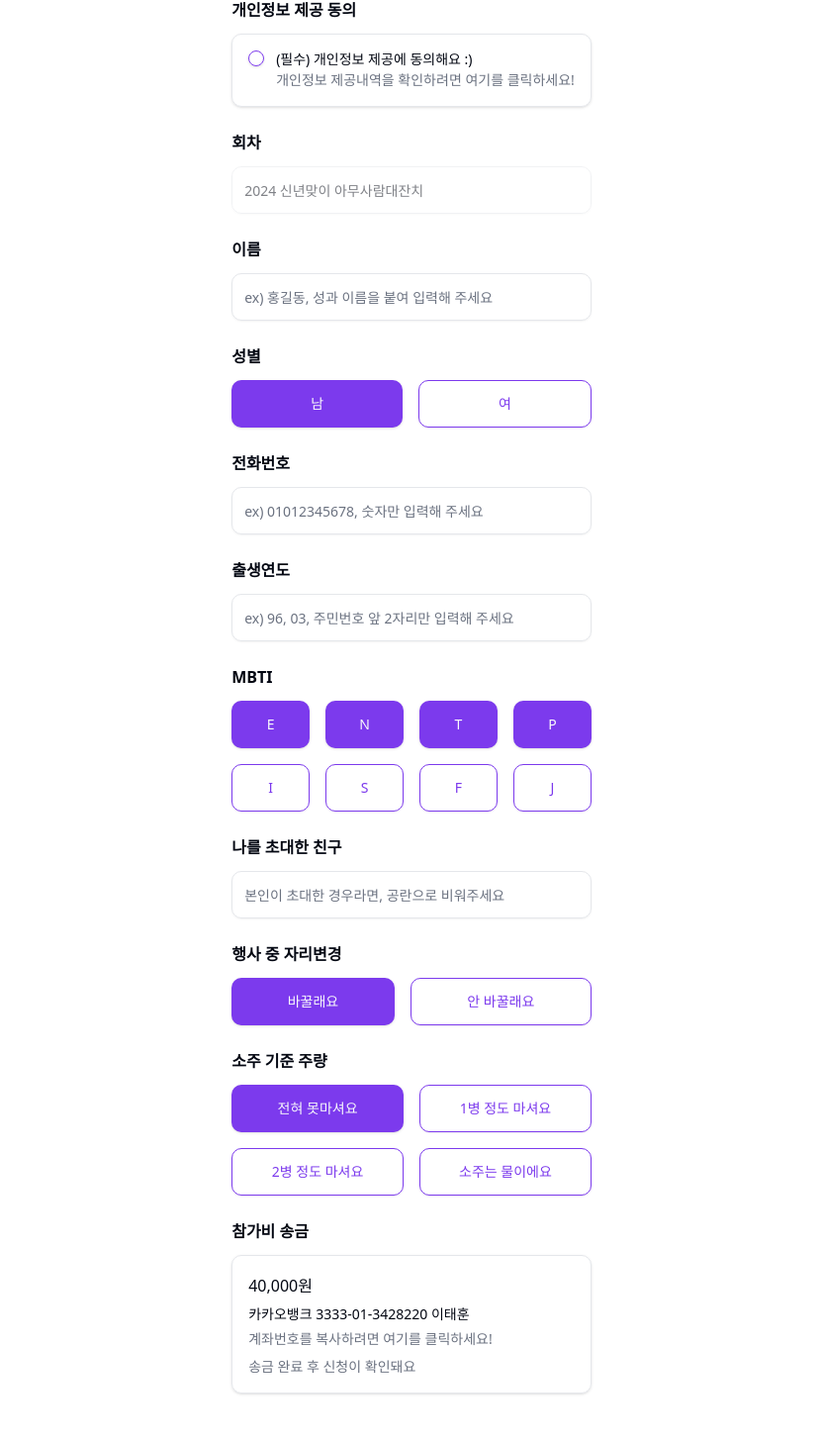
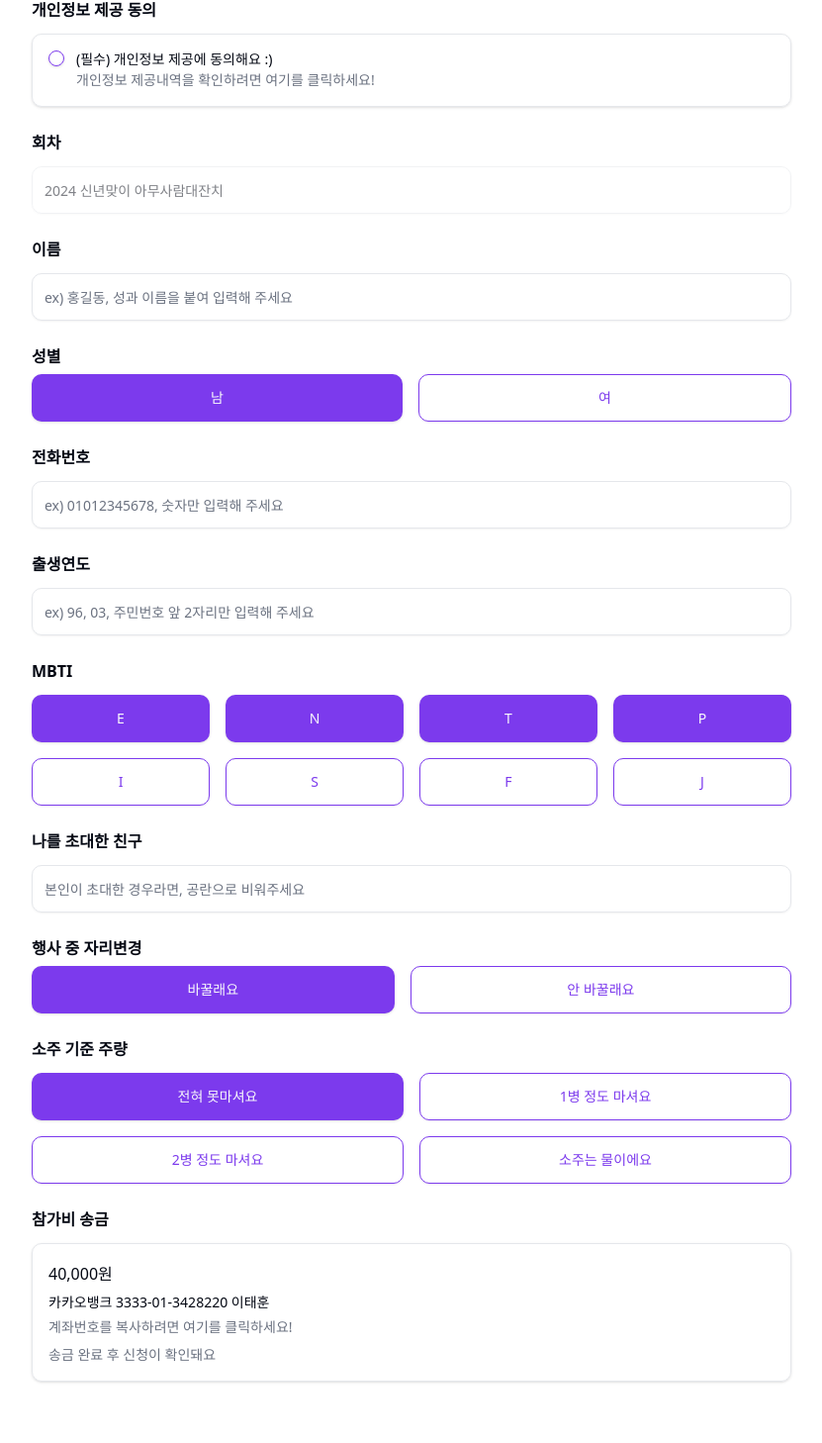
Before and after one commit to Todari/amsr, a React (Create React App) app in the folder client/: page /apply in a window 1280 px wide. Shown: the part 98-1556 px from the top of the page at 99% size, without its empty margins (224-1055 px from the left). Built offline with nearby package versions, Linux system fonts and the light colour scheme.

Commit message:
design: 전체적인 max width 수정

```diff
--- a/client/src/components/ApplyBooleanPicker.tsx
+++ b/client/src/components/ApplyBooleanPicker.tsx
@@ -19,8 +19,7 @@ const ApplyBooleanPicker = ({ title, first, second, onChange }: ApplyBooleanPick
 
   return (
     // <div>
-    <div>
-      <div className="grid w-full max-w-sm items-center gap-3">
+      <div className="grid w-full max-w-3xl items-center gap-1.5">
         <TypographyLarge text={title} />
         <div className='flex flex-row gap-4'>
           <div className='grow'>
@@ -35,7 +34,6 @@ const ApplyBooleanPicker = ({ title, first, second, onChange }: ApplyBooleanPick
           </div>
         </div>
       </div>
-    </div>
     //   {/* <div className='py-2'>
     //     <div className='text-sm font-medium text-stone-600 font-BMDOHYUN'>
     //       {title}
--- a/client/src/components/ApplyCheckboxButton.tsx
+++ b/client/src/components/ApplyCheckboxButton.tsx
@@ -48,9 +48,9 @@ const ApplyCheckboxButton = ({ onChange, title, text, subtext }: ApplyCheckboxBu
   }
 
   return (
-    <div className="grid w-full max-w-sm items-center gap-3">
+    <div className="grid w-full max-w-3xl items-center gap-3">
       <TypographyLarge text={title}/>
-        <div className="space-y-6 w-full max-w-sm items-center gap-3">
+        <div className="space-y-6 w-full max-w-3xl items-center gap-3">
               <div className="flex flex-row w-full items-start space-x-3 space-y-0 rounded-md border p-4 shadow">
                   <Checkbox
                     checked={isChecked}
--- a/client/src/components/ApplyFourItemPicker.tsx
+++ b/client/src/components/ApplyFourItemPicker.tsx
@@ -16,7 +16,7 @@ const ApplyFourItemPicker = ({ title, items, onChange }: ApplyFourItemPickerProp
   }, [item])
 
   return (
-    <div className='grid w-full max-w-sm items-center gap-3' >
+    <div className='grid w-full max-w-3xl items-center gap-3' >
       <TypographyLarge text={title} />
 
       <div className='grid grid-cols-2 gap-4'>
--- a/client/src/components/ApplyInputField.tsx
+++ b/client/src/components/ApplyInputField.tsx
@@ -18,66 +18,24 @@ const ApplyInputField = ({ title, name, placeholder, value, isError, handleChang
   let isDisabled = false;
   if (isError) {
     return (
-      <div>
-        {/* <div className='py-2'>
-          <div className='text-sm font-medium text-rose-500 font-BMDOHYUN'>
-            {title}
-          </div>
-        </div> */}
-
-        <div className="grid w-full max-w-sm items-center gap-3">
+        <div className="grid w-full max-w-3xl items-center gap-3">
           <TypographyLarge text={title} className="text-rose-500"/>
           <Input className="" type="text" id={title} disabled={isDisabled} name={name} placeholder={placeholder} value={value} onChange={handleChange} />
           <div className="pt-1 text-rose-500 text-sm">
             {STRING.applyInputErrorPrefix}{title}{STRING.applyInputErrorSuffix}
           </div>
         </div>
-
-        {/* <input
-          className="border-2 border-rose-500 h-12 rounded-lg p-4 w-full text-sm font-medium"
-          type="text"
-          name={name}
-          id={title}
-          placeholder={placeholder}
-          value={value}
-          onChange={handleChange}
-        />
-        <div className="pt-1 text-rose-500 text-sm">
-          {STRING.applyInputErrorPrefix}{title}{STRING.applyInputErrorSuffix}
-        </div> */}
-      </div>
     )
   }
   if (title === "회차") {
     isDisabled = true;
   }
-  return (<div>
-
-    {/* <div className='py-2'>
-      <div className='text-sm font-medium text-stone-600 font-BMDOHYUN'>
-        {title}
-      </div>
-    </div> */}
-
-
-    <div className="grid w-full max-w-sm items-center gap-3">
+  return (
+    <div className="grid w-full max-w-3xl items-center gap-3">
       <TypographyLarge text={title} />
       <Input type="text" id={title} disabled={isDisabled} name={name} placeholder={placeholder} value={value} onChange={handleChange} />
 
     </div>
-
-
-    {/* <input
-      className="border-2 h-12 rounded-lg p-4 w-full text-sm font-medium"
-      type="text"
-      disabled={isDisabled}
-      name={name}
-      id={title}
-      placeholder={placeholder}
-      value={value}
-      onChange={handleChange}
-     /> */}
-  </div>
   )
 }
 export default ApplyInputField
--- a/client/src/components/ApplyMbtiPicker.tsx
+++ b/client/src/components/ApplyMbtiPicker.tsx
@@ -51,7 +51,7 @@ const ApplyMbtiPicker = ({ onChange }: ApplyMbtiPickerProp) => {
   }, [mbti, mbtiStr]);
 
   return (
-    <div className='grid w-full max-w-sm items-center gap-3' >
+    <div className='grid w-full max-w-3xl items-center gap-3' >
       <TypographyLarge text={"MBTI"} />
 
       <div className='flex flex-row gap-4'>
--- a/client/src/components/ApplyTransfer.tsx
+++ b/client/src/components/ApplyTransfer.tsx
@@ -40,9 +40,9 @@ const ApplyTransfer = ({ onChange, title, text, subtext }: ApplyTransferType) =>
   };
 
   return (
-    <div className="grid w-full max-w-sm items-center gap-3">
+    <div className="grid w-full max-w-3xl items-center gap-3">
       <TypographyLarge text={title} />
-      <div className="space-y-6 w-full max-w-sm items-center gap-3">
+      <div className="space-y-6 w-full max-w-3xl items-center gap-3">
         <div className="flex flex-row w-full items-start space-x-3 space-y-0 rounded-md border p-4 shadow">
           <div className=" leading-none flex flex-col gap-2">
             <TypographyP text={text}/>
--- a/client/src/components/MainInfo.tsx
+++ b/client/src/components/MainInfo.tsx
@@ -28,7 +28,7 @@ const MainInfo = () => {
   // const offsetTransform = useTransform(scrollYProgress, [0.75, 1], [0, - screenSize.height])
 
   return (
-    <div className="snap-center flex w-full max-w-3xl h-[100dvh] items-center justify-center bg-main-landing bg-cover">
+    <div className="snap-center flex w-full max-w-5xl h-[100dvh] items-center justify-center bg-main-landing bg-cover">
       <div ref={landingContainerRef}>
         <motion.div className='flex flex-col items-center'
           style={{
--- a/client/src/components/MainLanding.tsx
+++ b/client/src/components/MainLanding.tsx
@@ -35,7 +35,7 @@ const MainLanding = () => {
 
 
   return (
-    <div className="snap-center flex w-full max-w-3xl h-[100dvh] items-center justify-center bg-main-landing bg-cover">
+    <div className="snap-center flex w-full max-w-5xl h-[100dvh] items-center justify-center bg-main-landing bg-cover">
       <div ref={landingContainerRef}>
         <motion.div className='flex flex-col items-center'
           style={{
--- a/client/src/components/PrivacyModal.tsx
+++ b/client/src/components/PrivacyModal.tsx
@@ -16,7 +16,7 @@ const PrivacyModal = ({ handleOpenedChange }: PrivacyModalProp) => {
           <div className="grow flex font-BMDOHYUN text-stone-800 text-l text-center items-center">
             {STRING.privacyModalTitle}
           </div>
-          <div className='shrink flex flex-col gap-8 py-4 max-w-sm justify-center items-center'>
+          <div className='shrink flex flex-col gap-8 py-4 max-w-3xl justify-center items-center'>
             <div className="text-stone-800 text-base">
               {STRING.privacyModalStart}
             </div>
--- a/client/src/http/apply.tsx
+++ b/client/src/http/apply.tsx
@@ -5,7 +5,7 @@ const setCookie = () => {
 
   var date = new Date();
   date.setTime(date.getTime() + 60 * 60 * 24 * 1000);
-  document.cookie = `auth=1; expires=' + ${date.toUTCString()}; path=/`;
+  document.cookie = `auth=1; expires=' + ${date.toUTCString()}; path=/;`;
 }
 
 
--- a/client/src/pages/Apply.tsx
+++ b/client/src/pages/Apply.tsx
@@ -132,7 +132,7 @@ const Apply = () => {
   return (
     <div className="pt-24 p-8 space-y-4 w-full">
       <div className='flex flex-col gap-16 items-center justify-center'>
-        <div className='flex flex-col gap-6'>
+        <div className='flex flex-col w-full gap-6 items-center'>
           <ApplyCheckboxButton onChange={handlePrivacyChange} title={STRING.applyPrivacyTitle} text={STRING.applyPrivacyText} subtext={STRING.applyPrivacySubText} />
           <ApplyInputField title={APPLYINPUT.round.title} name={APPLYINPUT.round.type} placeholder={""} value={info.round} isError={false} handleChange={() => { }} />
           <ApplyInputField title={APPLYINPUT.name.title} name={APPLYINPUT.name.type} placeholder={APPLYINPUT.name.placeholder} value={info.name} isError={isError.name} handleChange={handleChange} />
--- a/client/src/pages/Main.tsx
+++ b/client/src/pages/Main.tsx
@@ -4,10 +4,15 @@ import MainLanding from "../components/MainLanding"
 
 const Main = () => {
   return (
-    <div className= 'snap-mandatory snap-y overflow-scroll'>
-      <MainLanding />
-      <MainInfo />
-    </div>)
+    <div className='snap-mandatory snap-y overflow-scroll flex flex-col items-center'>
+
+
+
+        <MainLanding />
+        <MainInfo />
+      </div>
+
+    )
 }
 
 export default Main
```
